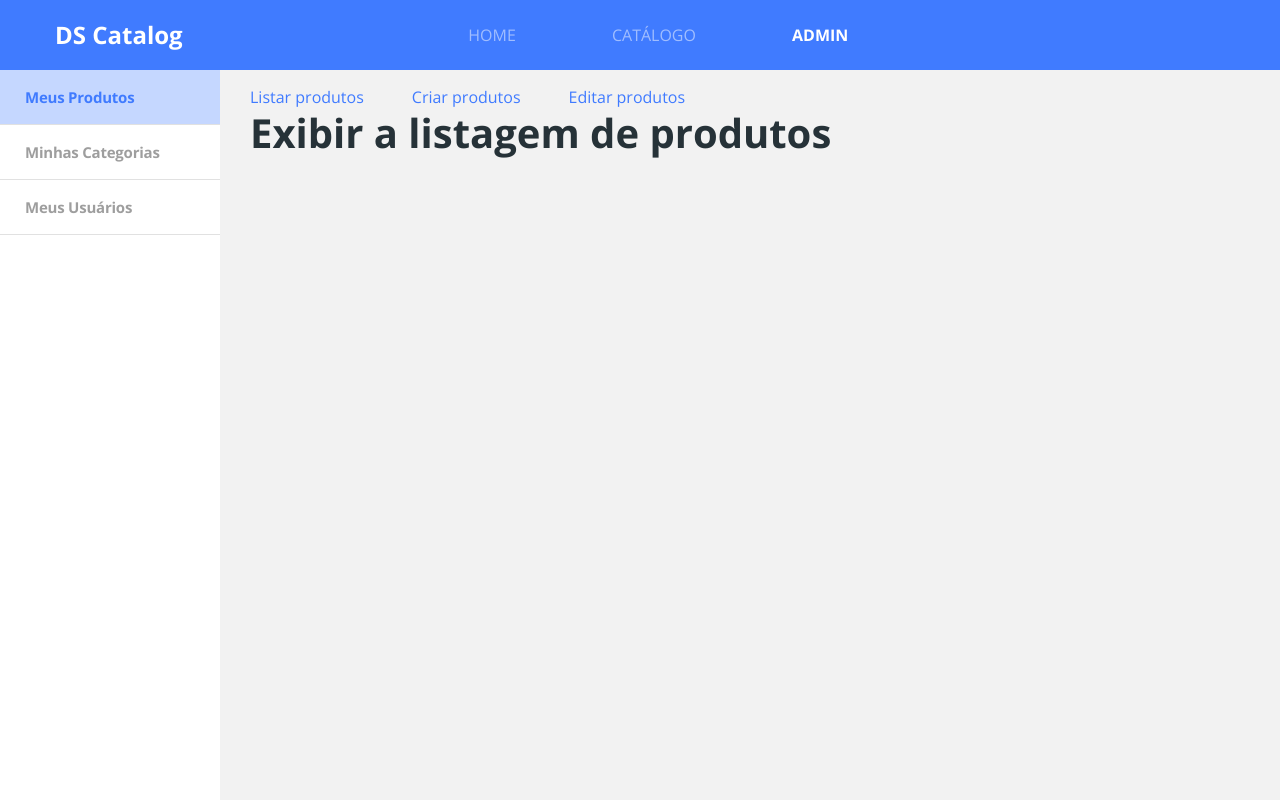
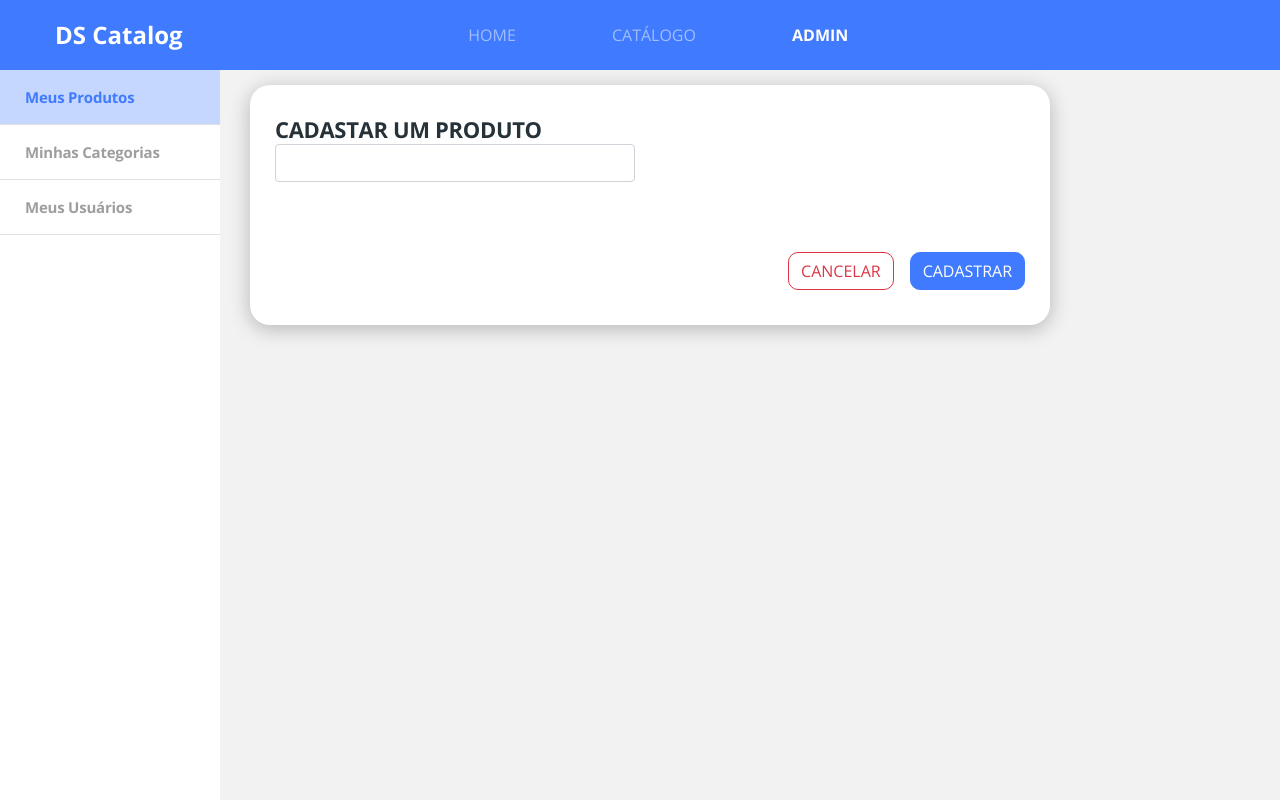
Before and after one commit to JoelMaciel/dscatalog-bootcamp-devsuperior, a React (Create React App) app in the folder front-web/: page /admin/products/create in a window 1280 px wide. Before the commit this address led to /admin/products. Built offline with nearby package versions, Linux system fonts and the light colour scheme.

Commit message:
formularios ADM parte2

```diff
--- a/front-web/src/Routes.tsx
+++ b/front-web/src/Routes.tsx
@@ -19,8 +19,8 @@ const Routes = () =>(
             <Route path="/products/:productId">
                 <ProductDetails />
             </Route>
+            <Redirect from="/admin" to="/admin/products" exact />
             <Route path="/admin">
-                <Redirect to="/admin/products" />
                 <Admin />
             </Route>
         </Switch>
--- /dev/null
+++ b/front-web/src/pages/Admin/components/BaseForm/index.tsx
@@ -0,0 +1,38 @@
+import React  from 'react'
+import { useHistory } from 'react-router';
+import './styles.scss';
+
+type Props = {
+    title: String;
+    children: React.ReactNode;
+}
+
+const BaseForm = ({title, children}: Props) => {
+    const history = useHistory();
+    const handleCancel = () =>{
+        history.push('../')
+    }
+   return (
+    <div className="admin-base-form card-base">
+        <h1 className="base-form-title">
+            {title}
+        </h1>
+        {children}
+        <div className="base-form-actions">
+            <button
+            className="btn btn-outline-danger border-radius-10 mr-3"
+            onClick={handleCancel}
+            >
+            CANCELAR
+            </button>
+            <button className="btn btn-primary border-radius-10">
+            CADASTRAR
+            </button>
+        </div>
+
+    </div>
+
+    )
+}
+
+export default BaseForm;
--- /dev/null
+++ b/front-web/src/pages/Admin/components/BaseForm/styles.scss
@@ -0,0 +1,15 @@
+.admin-base-form{
+    padding: 30px 25px 35px 25px;
+    border-radius: 20px;
+    width: 800px;
+}
+.base-form-title{
+    font-size: 22px;
+    line-height: 29px;
+    letter-spacing: -0.015em;
+    color: #263238;
+}
+.base-form-actions{
+    margin-top: 70px;
+    text-align: right;
+}
--- /dev/null
+++ b/front-web/src/pages/Admin/components/Products/Form/index.tsx
@@ -0,0 +1,18 @@
+import React from 'react'
+import BaseForm from '../../BaseForm';
+import './styles.scss';
+
+
+const Form = () => {
+ return (
+    <BaseForm  title="CADASTAR UM PRODUTO">
+     <div className="row">
+        <div className="col-6">
+         <input type="text" className="form-control"/>
+        </div>
+     </div>
+    </BaseForm>
+    )
+}
+
+export default Form;
--- /dev/null
+++ b/front-web/src/pages/Admin/components/Products/List/index.tsx
@@ -0,0 +1,22 @@
+import React from 'react';
+import { useHistory} from 'react-router-dom';
+
+
+const List = () =>{
+    const history = useHistory();
+    const handleCreate = () => {
+        history.push('/admin/products/create')
+
+    }
+
+    return (
+        <div className="admin-products-list">
+           <button className="btn btn-primary btn-lg" onClick={handleCreate}>
+               ADICIONAR
+           </button>
+
+        </div>
+    );
+
+}
+export default List;
--- a/front-web/src/pages/Admin/components/Products/indes.tsx
+++ b/front-web/src/pages/Admin/components/Products/indes.tsx
@@ -1,27 +1,18 @@
 import React from 'react';
+import List from './List';
 import { Route, Switch } from 'react-router';
-import { Link } from 'react-router-dom';
-
+import Form from './Form';
 
 
 const Products = ()=> {
     return (
         <div>
-         <Link to="/admin/products" className="mr-5">
-            Listar produtos
-         </Link>
-         <Link to="/admin/products/create" className="mr-5">
-            Criar produtos
-         </Link>
-         <Link to="/admin/products/10" className="mr-5">
-            Editar produtos
-         </Link>
          <Switch>
           <Route path="/admin/products" exact>
-            <h1>Exibir a listagem de produtos</h1>
+            <List />
           </Route>
           <Route path="/admin/products/create">
-            <h1>Criar novo produto</h1>
+            <Form />
           </Route>
           <Route path="/admin/products/:productId">
             <h1>Editar um produto</h1>
```
Also changed, not shown: front-web/src/pages/Admin/components/Products/Form/styles.scss (added), 1 other file (tests, documents, lock files or other folders).
